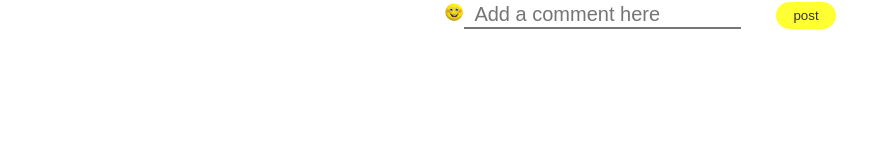
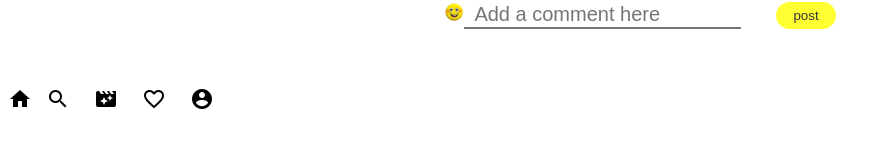
Before and after one commit to GarimaPawar/InstaGramPage, a plain HTML site: page index.html in a window 1280 px wide. Shown: the part 731-878 px from the top of the page, without its empty margins (0-888 px from the left). Drawn offline with Linux system fonts and the light colour scheme.

Commit message:
Update index.html

```diff
--- a/index.html
+++ b/index.html
@@ -121,6 +121,13 @@
                 </div>
 
         </div>
+         <div>
+                     <span class="material-icons">home</span>
+                     <span class="material-icons" style="margin: 10px;">search</span>
+                     <span class="material-icons" style="margin: 10px;">movie_filter</span>
+                     <span class="material-icons" style="margin: 10px;">favorite_border</span>
+                     <span class="material-icons"style="margin:10px">account_circle</span>
+                 </div>
         <footer>
             <small>
                 Designed by Garima_Pawar ( Garima ) With 💚
```
